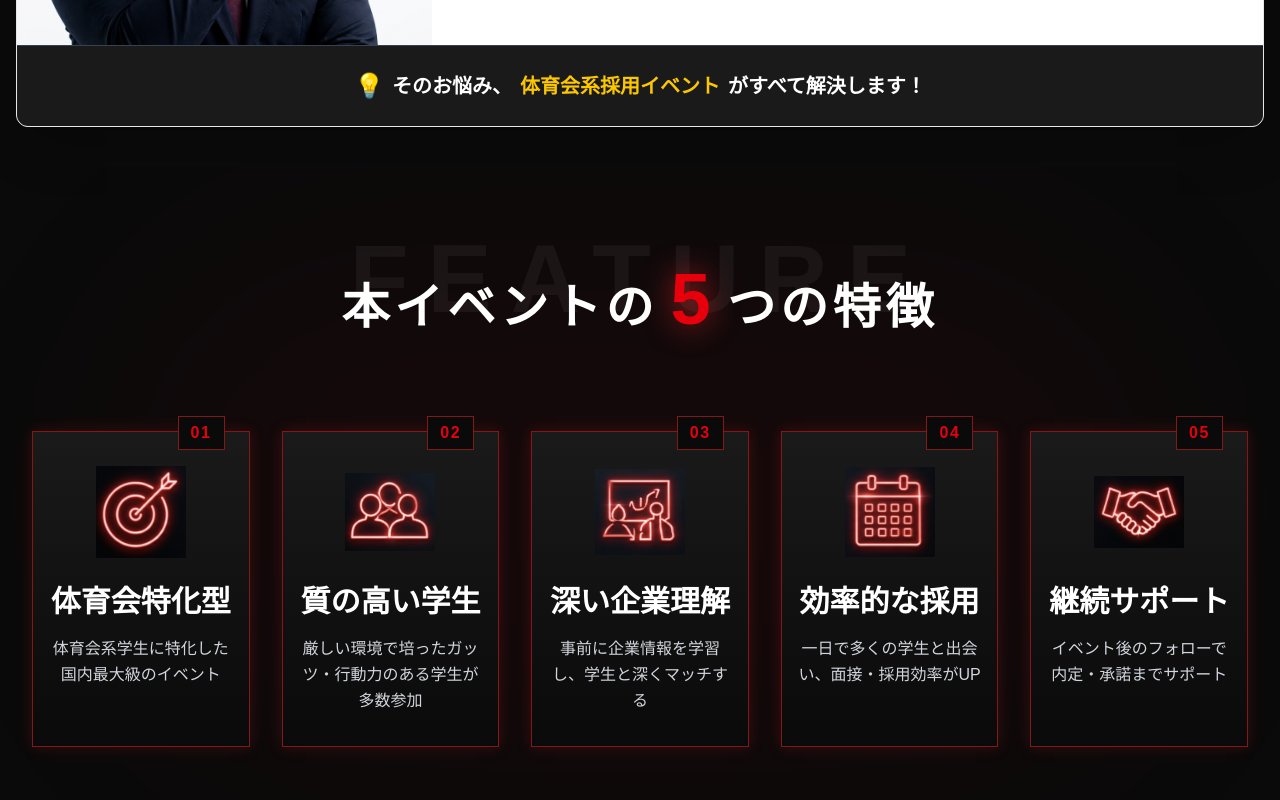
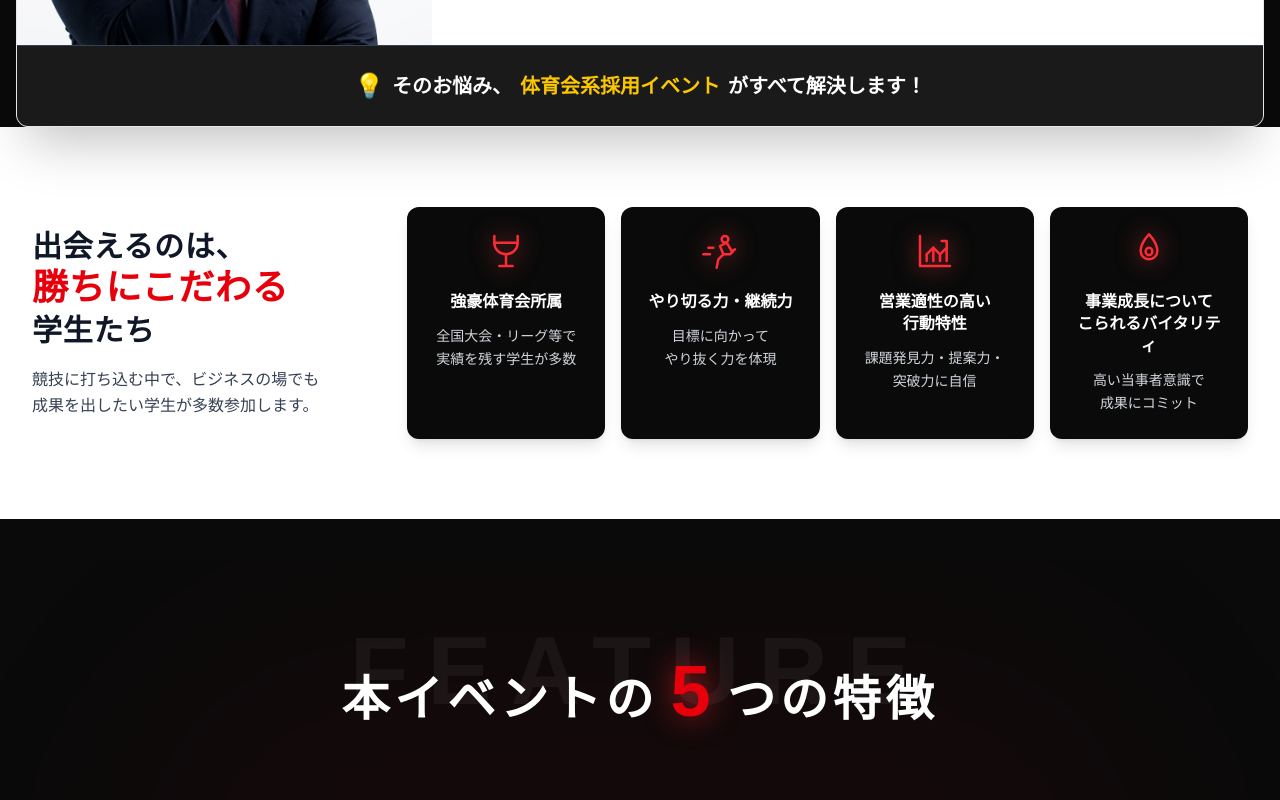
Before and after one commit to yuku0509/time-world, a Next.js app: page / in a window 1280 px wide. Shown: the part 1080-1880 px from the top of the page. Built offline with nearby package versions, Linux system fonts and the light colour scheme.

Commit message:
StudentTypeSectionを追加

```diff
--- a/src/app/page.tsx
+++ b/src/app/page.tsx
@@ -10,6 +10,7 @@ import TestimonialSection from "@/features/lp/components/TestimonialSection";
 import PricingSection from "@/features/lp/components/PricingSection";
 import Footer from "@/components/layouts/Footer";
 import ForStudentSection from "@/features/lp/components/ForStudentSection";
+import StudentTypeSection from "@/features/lp/components/StudentTypeSection";
 
 export default function Home() {
   return (
@@ -25,6 +26,8 @@ export default function Home() {
         <div className="relative z-10 -mt-20 md:-mt-80">
           <TroubleSection />
         </div>
+
+        <StudentTypeSection />
 
         {/* TroubleSectionが上にずれた分、FeaturesSectionも自然と上に詰まって表示されます */}
         <div className="pt-20 md:pt-10">
--- /dev/null
+++ b/src/features/lp/components/StudentTypeSection.tsx
@@ -0,0 +1,101 @@
+// src/components/layouts/StudentTypeSection.tsx (※パスはプロジェクトに合わせて調整してください)
+import React from "react";
+
+// 4つのカードデータを定義
+const studentTypes = [
+  {
+    icon: (
+      // トロフィーのアイコン
+      <svg className="w-10 h-10" fill="none" stroke="currentColor" viewBox="0 0 24 24">
+        <path strokeLinecap="round" strokeLinejoin="round" strokeWidth={1.5} d="M5 3v4M19 3v4M5 7h14M5 7c0 3.866 3.134 7 7 7s7-3.134 7-7M12 14v7m-4 0h8" />
+      </svg>
+    ),
+    title: "強豪体育会所属",
+    desc: "全国大会・リーグ等で\n実績を残す学生が多数",
+  },
+  {
+    icon: (
+      // 走る人のアイコン（＋スピード線）
+      <svg className="w-10 h-10" fill="none" stroke="currentColor" viewBox="0 0 24 24">
+        <circle cx="15" cy="5" r="2" strokeWidth={1.5} strokeLinecap="round" strokeLinejoin="round" />
+        <path strokeLinecap="round" strokeLinejoin="round" strokeWidth={1.5} d="M10 22l1-5 3-3-2-5 4-2 3 5 2-1" />
+        <path strokeLinecap="round" strokeLinejoin="round" strokeWidth={1.5} d="M14 14h4l2-2M5 10h3M2 14h4" />
+      </svg>
+    ),
+    title: "やり切る力・継続力",
+    desc: "目標に向かって\nやり抜く力を体現",
+  },
+  {
+    icon: (
+      // 上昇チャートのアイコン
+      <svg className="w-10 h-10" fill="none" stroke="currentColor" viewBox="0 0 24 24">
+        <path strokeLinecap="round" strokeLinejoin="round" strokeWidth={1.5} d="M3 3v18h18M7 14l4-4 4 4 4-4" />
+        <path strokeLinecap="round" strokeLinejoin="round" strokeWidth={1.5} d="M7 14v4M11 10v8M15 14v4M19 10v8M16 6h3v3" />
+      </svg>
+    ),
+    title: "営業適性の高い\n行動特性",
+    desc: "課題発見力・提案力・\n突破力に自信",
+  },
+  {
+    icon: (
+      // 炎のアイコン
+      <svg className="w-10 h-10" fill="none" stroke="currentColor" viewBox="0 0 24 24">
+        <path strokeLinecap="round" strokeLinejoin="round" strokeWidth={1.5} d="M12 2c0 0-5 5-5 10a5 5 0 0010 0c0-5-5-10-5-10z" />
+        <path strokeLinecap="round" strokeLinejoin="round" strokeWidth={1.5} d="M12 10c-1.5 0-2 1.5-2 2.5a2 2 0 004 0C14 11.5 13.5 10 12 10z" />
+      </svg>
+    ),
+    title: "事業成長について\nこられるバイタリティ",
+    desc: "高い当事者意識で\n成果にコミット",
+  },
+];
+
+export default function StudentTypeSection() {
+  return (
+    // 背景は白で設定。上下に余白を確保。
+    <section className="py-20 bg-white text-gray-900">
+      {/* 全体の最大幅を広め（max-w-[90rem]）に取り、左右の要素が窮屈にならないようにする */}
+      <div className="max-w-[90rem] mx-auto px-4 lg:px-8 flex flex-col lg:flex-row items-center gap-10 lg:gap-12">
+
+        {/* 左側: テキストエリア (全体の1/4〜1/3程度の幅) */}
+        <div className="w-full lg:w-[28%] flex flex-col items-start text-left">
+          <h2 className="text-2xl md:text-3xl font-extrabold leading-snug mb-4 tracking-wide">
+            出会えるのは、<br />
+            <span className="text-red-600 text-3xl md:text-4xl">勝ちにこだわる</span><br />
+            学生たち
+          </h2>
+          <p className="text-gray-700 text-sm md:text-base leading-relaxed font-medium">
+            競技に打ち込む中で、ビジネスの場でも<br />
+            成果を出したい学生が多数参加します。
+          </p>
+        </div>
+
+        {/* 右側: カードエリア (残りの幅を使用し、4カラムのグリッドで配置) */}
+        <div className="w-full lg:w-[72%] grid grid-cols-1 sm:grid-cols-2 lg:grid-cols-4 gap-4">
+          {studentTypes.map((item, index) => (
+            // 黒背景のカード。角丸(rounded-xl)と影(shadow-lg)で浮き上がらせる
+            <div
+              key={index}
+              className="bg-[#0a0a0a] rounded-xl p-6 flex flex-col items-center text-center shadow-lg transition-transform hover:-translate-y-1 duration-300"
+            >
+              {/* アイコン: 赤色と発光エフェクト(drop-shadow)を付与 */}
+              <div className="text-red-500 mb-5 drop-shadow-[0_0_12px_rgba(239,68,68,0.8)]">
+                {item.icon}
+              </div>
+
+              {/* カードタイトル: 改行コード(\n)を反映させるため whitespace-pre-wrap を使用 */}
+              <h3 className="text-white font-bold text-sm lg:text-base mb-3 whitespace-pre-wrap leading-snug">
+                {item.title}
+              </h3>
+
+              {/* カード説明: 薄いグレーで少し小さめのテキスト */}
+              <p className="text-gray-300 text-xs lg:text-sm whitespace-pre-wrap leading-relaxed">
+                {item.desc}
+              </p>
+            </div>
+          ))}
+        </div>
+
+      </div>
+    </section>
+  );
+}
```
